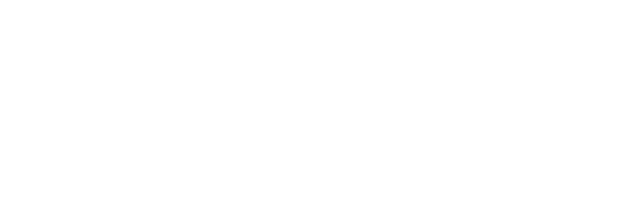
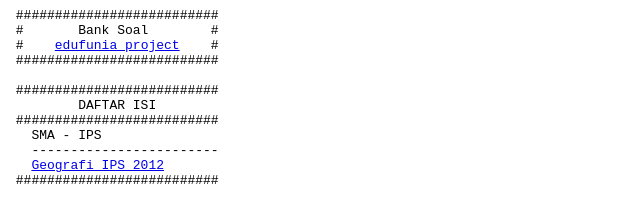
Before and after one commit to buser/Bank-Soal, a plain HTML site: page index.html in a window 1280 px wide. Shown: the whole page, without its empty margins (0-640 px from the left). Drawn offline with Linux system fonts and the light colour scheme.

Commit message:
Menu utam

```diff
--- a/index.html
+++ b/index.html
@@ -3,6 +3,20 @@
 
  </head>
  <body>
+ <pre>
+ ##########################
+ #       Bank Soal        #
+ #    <a href="http://edufunia.com">edufunia project</a>    #
+ ##########################
 
+ ##########################
+         DAFTAR ISI
+ ##########################
+   SMA - IPS
+   ------------------------
+   <a href="03_sma_ips/sma_ips_geografi/sma_ips_geografi_2012/sma_ips_geografi_2012.html">Geografi IPS 2012</a>
+ ##########################
+
+ </pre>
  </body>
 </html>
```
